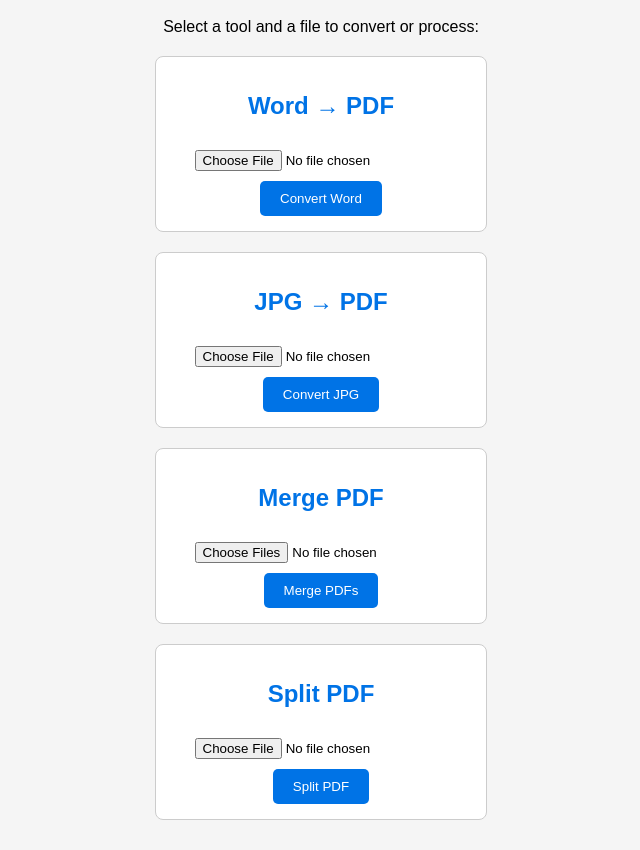
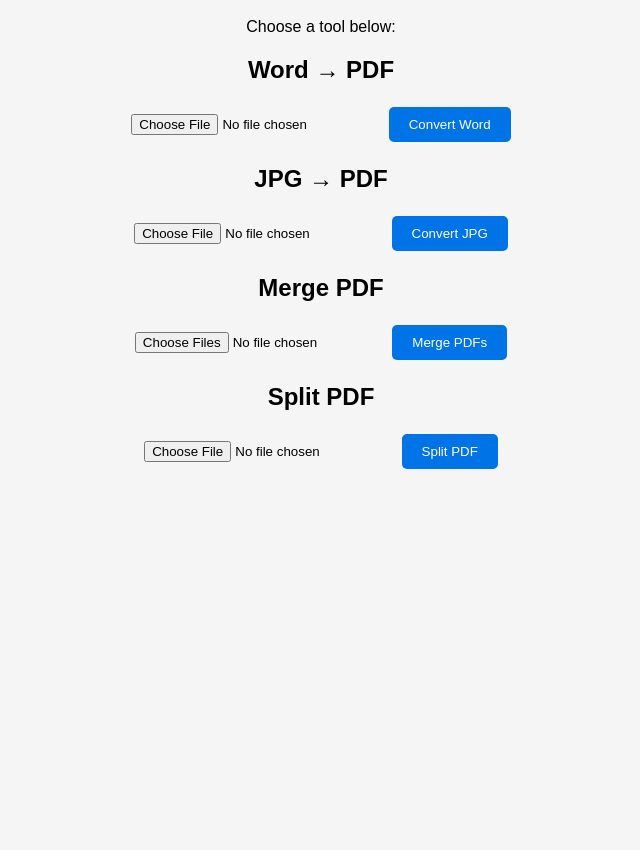
Before and after one commit to educational-saurabh/my-tools-site, a plain HTML site: page index.html in a window 1280 px wide. Shown: the part 71-921 px from the top of the page, without its empty margins (319-959 px from the left). After the commit the page ends 800 px from the top, so only its background shows below. Drawn offline with Linux system fonts and the light colour scheme; files that its build step writes are made by us from their sources; files whose address does not match are found by name.

Commit message:
Add index.html landing page for PDF tools
Added the main landing page with 4 PDF tools:
- Word → PDF
- JPG → PDF
- Merge PDF
- Split PDF

Each tool has a button and file input. Script linked at end: <script src="js/script.js"></script>

```diff
--- a/index.html
+++ b/index.html
@@ -7,35 +7,27 @@
 </head>
 <body>
   <h1>📂 MyPDF Tools</h1>
-  <p>Select a tool and a file to convert or process:</p>
+  <p>Choose a tool below:</p>
 
   <!-- Word to PDF -->
-  <div class="tool">
   <h2>Word → PDF</h2>
   <input type="file" id="wordFile" />
   <button onclick="convertWordToPDF()">Convert Word</button>
-  </div>
 
   <!-- JPG to PDF -->
-  <div class="tool">
   <h2>JPG → PDF</h2>
   <input type="file" id="jpgFile" />
   <button onclick="convertJPGToPDF()">Convert JPG</button>
-  </div>
 
   <!-- Merge PDF -->
-  <div class="tool">
   <h2>Merge PDF</h2>
   <input type="file" id="mergeFiles" multiple />
   <button onclick="mergePDFs()">Merge PDFs</button>
-  </div>
 
   <!-- Split PDF -->
-  <div class="tool">
   <h2>Split PDF</h2>
   <input type="file" id="splitFile" />
   <button onclick="splitPDF()">Split PDF</button>
-  </div>
 
   <script src="js/script.js"></script>
 </body>
```
Lines whose indentation alone changed are shown as unchanged.
